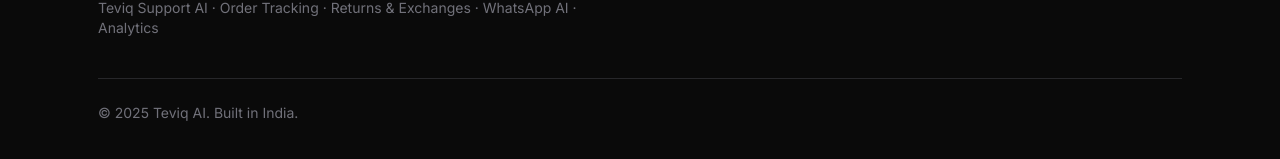
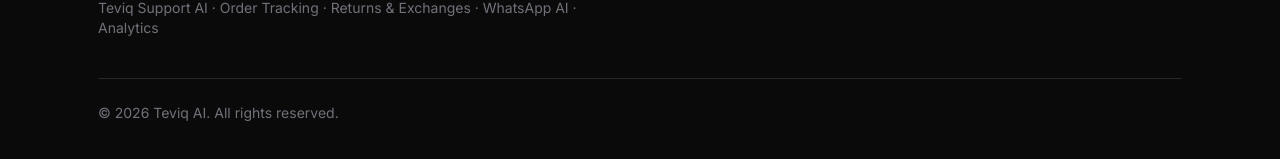
Before and after one commit to codexshivansh/Teviq.in, a React (Vite) app: page / in a window 1280 px wide. Shown: the part 9310-9469 px from the top of the page. Built offline with nearby package versions, Linux system fonts and the light colour scheme.

Commit message:
Production hotfixes

```diff
--- a/src/App.jsx
+++ b/src/App.jsx
@@ -1086,7 +1086,7 @@
       form.reset();
     } catch (error) {
       setSubmitStatus('error');
-      setSubmitMessage('Something went wrong while sending your request. Please try again or email us at hello@teviq.in.');
+      setSubmitMessage('Something went wrong while sending your request. Please try again or email us at helloteviq@gmail.com.');
     }
   };
 
@@ -1118,7 +1118,7 @@
                   <div className="mt-6 grid gap-4 text-sm sm:grid-cols-2">
                     <div>
                       <p className="font-semibold text-zinc-500">Email</p>
-                      <a href="mailto:hello@teviq.in" className="mt-1 block font-bold text-black transition hover:text-indigo">hello@teviq.in</a>
+                      <a href="mailto:helloteviq@gmail.com" className="mt-1 block font-bold text-black transition hover:text-indigo">helloteviq@gmail.com</a>
                     </div>
                     <div>
                       <p className="font-semibold text-zinc-500">Phone</p>
@@ -1216,7 +1216,7 @@
                 <div className="grid gap-6 sm:grid-cols-2 lg:grid-cols-1">
                   <div>
                     <p className="text-sm font-semibold text-zinc-500">Email</p>
-                    <a href="mailto:hello@teviq.in" className="mt-2 block text-base font-bold text-black transition hover:text-indigo">hello@teviq.in</a>
+                    <a href="mailto:helloteviq@gmail.com" className="mt-2 block text-base font-bold text-black transition hover:text-indigo">helloteviq@gmail.com</a>
                   </div>
                   <div>
                     <p className="text-sm font-semibold text-zinc-500">Phone</p>
@@ -1520,7 +1520,7 @@
             <Link to="/terms" className="transition hover:text-white">Terms of Service</Link>
           </div>
         </div>
-        <div className="mt-10 border-t border-zinc-800 pt-6 text-sm text-zinc-500">© 2025 Teviq AI. Built in India.</div>
+        <div className="mt-10 border-t border-zinc-800 pt-6 text-sm text-zinc-500">© {new Date().getFullYear()} Teviq AI. All rights reserved.</div>
       </div>
     </footer>
   );
```
